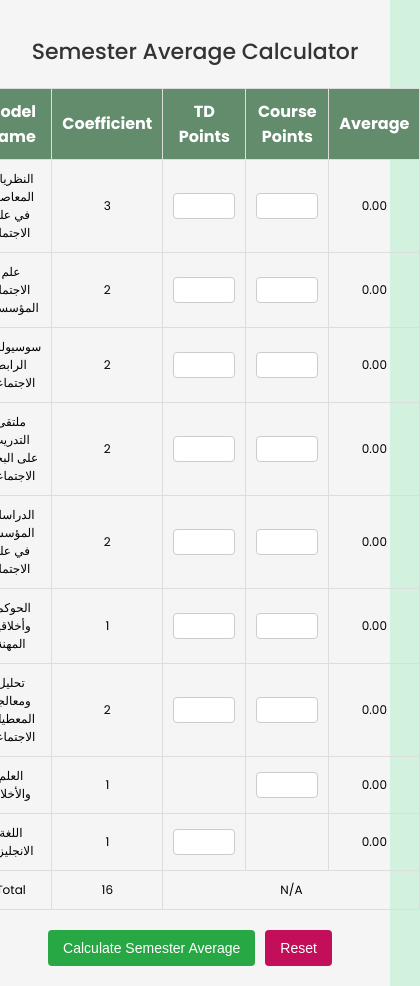
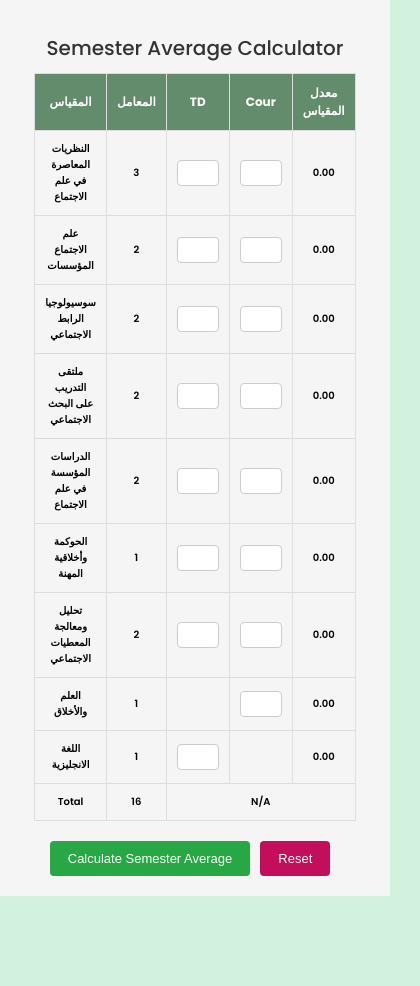
Before and after one commit to salahHoudjedje/Semester-Average-App, a React (Create React App) app: page /Semester-Average-App/calcult in a window 390 px wide. Shown: the whole page, 420 px wide, since content can reach past the window. After the commit the page ends 896 px from the top, so only its background shows below. Built offline with nearby package versions, Linux system fonts and the light colour scheme.

Commit message:
Update cahnges on calcultPage files

```diff
--- a/src/components/CalcultPage.css
+++ b/src/components/CalcultPage.css
@@ -87,8 +87,58 @@
 
 /* Responsive styling */
 
+/* Small phones */
+@media screen and (max-width: 480px) {
+  .title {
+    font-size: 20px;
+    margin-bottom: 10px;
+  }
+  .models-table {
+    max-width: 390px;
+    font-size: 10px;
+    font-weight: 600;
+  }
+
+  .models-table tr th {
+    font-size: 12px;
+  }
+  .models-table tr th:nth-child(1) {
+    width: 120px;
+  }
+  .models-table tr th:nth-child(2) {
+    width: 50px;
+  }
+  .models-table tr th:nth-child(3) {
+    width: 50px;
+  }
+  .models-table tr th:nth-child(4) {
+    width: 50px;
+  }
+  .models-table tr th:nth-child(5) {
+    width: 120px;
+  }
+
+  .models-table input {
+    width: 30px;
+    font-size: 12px;
+  }
+
+  .calculate-button,
+  .reset-button {
+    padding: 10px 18px;
+    font-size: 13px;
+  }
+
+  .note {
+    margin-top: 10px;
+    border: solid 2px #218838;
+    border-radius: 15px;
+  }
+}
+
+
 /* Smartphone */
-@media screen and (max-width: 767px) {
+/* @media screen and (max-width: 767px) {
   .models-table {
       font-size: 12px;
   }
@@ -107,10 +157,11 @@
   .note p {
       font-size: 12px;
   }
-}
+} */
+
 
 /* Tablet */
-@media screen and (min-width: 768px) and (max-width: 1023px) {
+/* @media screen and (min-width: 768px) and (max-width: 1023px) {
   .models-table {
       font-size: 14px;
   }
@@ -126,10 +177,10 @@
       font-size: 15px;
       padding: 12px 18px;
   }
-}
+} */
 
 /* Desktop */
-@media screen and (min-width: 1024px) {
+/* @media screen and (min-width: 1024px) {
   .models-table {
       font-size: 16px;
   }
@@ -144,4 +195,4 @@
   .reset-button {
       font-size: 16px;
   }
-}
+} */
--- a/src/components/CalcultPage.js
+++ b/src/components/CalcultPage.js
@@ -84,11 +84,11 @@ const CalcultPage = () => {
       <table className="models-table">
         <thead>
           <tr>
-            <th>Model Name</th>
-            <th>Coefficient</th>
-            <th>TD Points</th>
-            <th>Course Points</th>
-            <th>Average</th>
+            <th>المقياس</th>
+            <th>المعامل</th>
+            <th>TD</th>
+            <th>Cour</th>
+            <th>معدل المقياس</th>
           </tr>
         </thead>
         <tbody>
```
